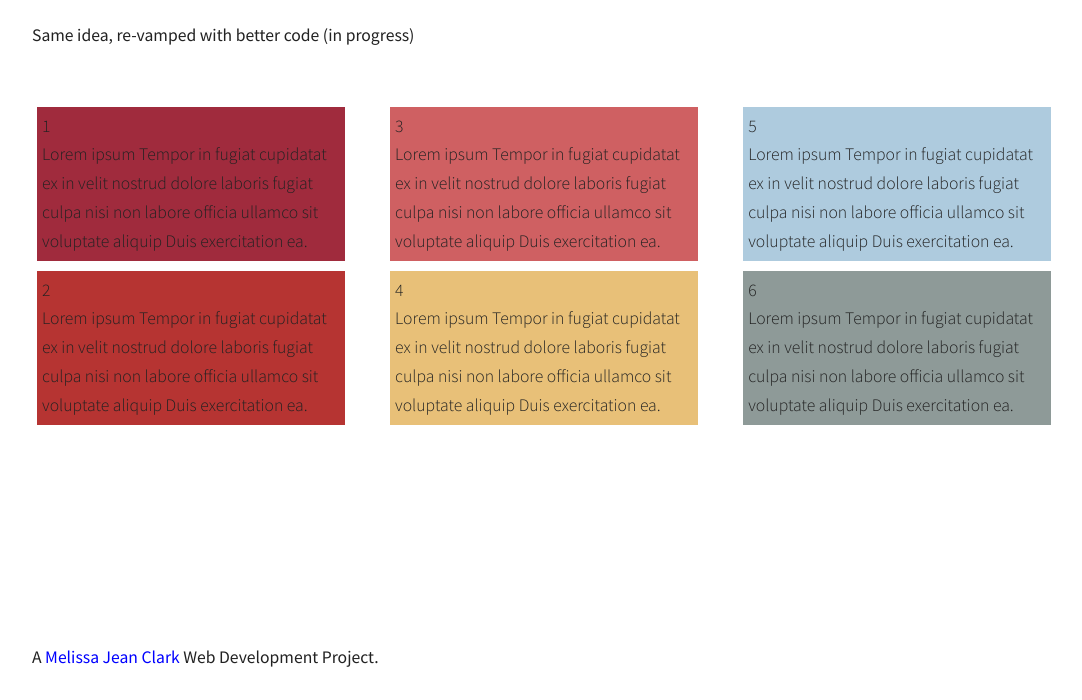
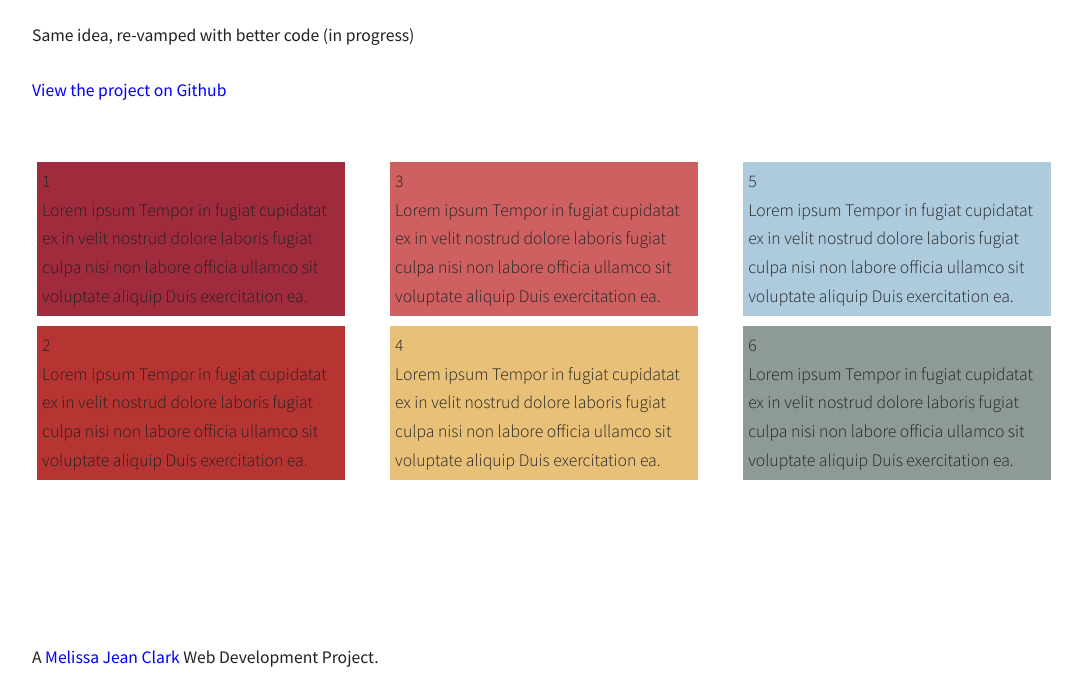
Before and after one commit to melissajclark/webstyles, a website: page index.html in a window 1280 px wide. Shown: the part 100-800 px from the top of the page, without its empty margins (96-1178 px from the left). Drawn offline with Linux system fonts and the light colour scheme.

Commit message:
added link to github

```diff
--- a/index.html
+++ b/index.html
@@ -15,6 +15,7 @@
 		<header id="site-header" class="contentContainer" role="banner">
 			<h1>Web Styles 2.0</h1>
 			<p>Same idea, re-vamped with better code (in progress)</p>
+			<p><a href="https://github.com/melissajclark/webstyles">View the project on Github</a></p>
 		</header><!-- /header -->
 
 		<div class="contentContainer">
```
